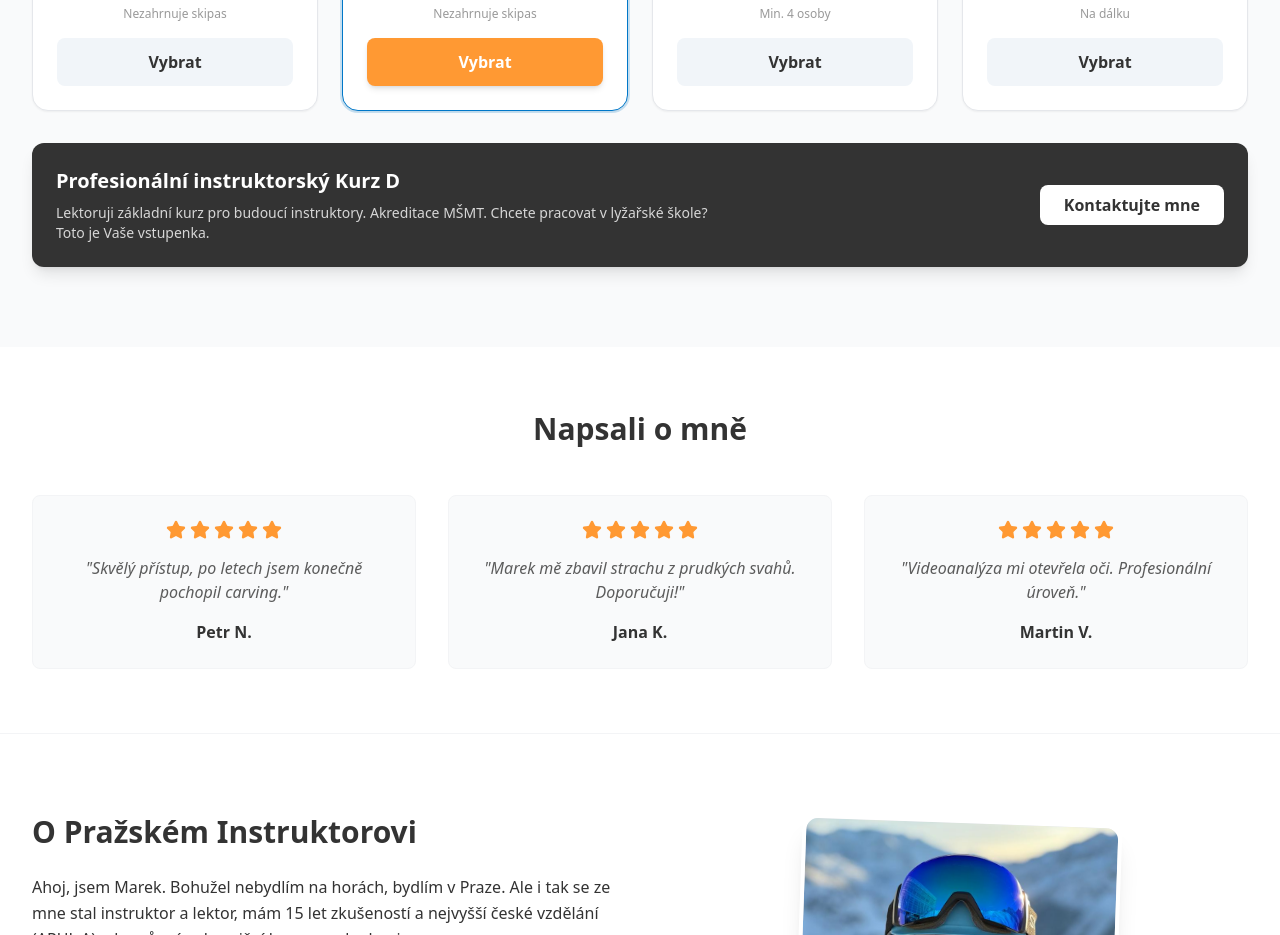
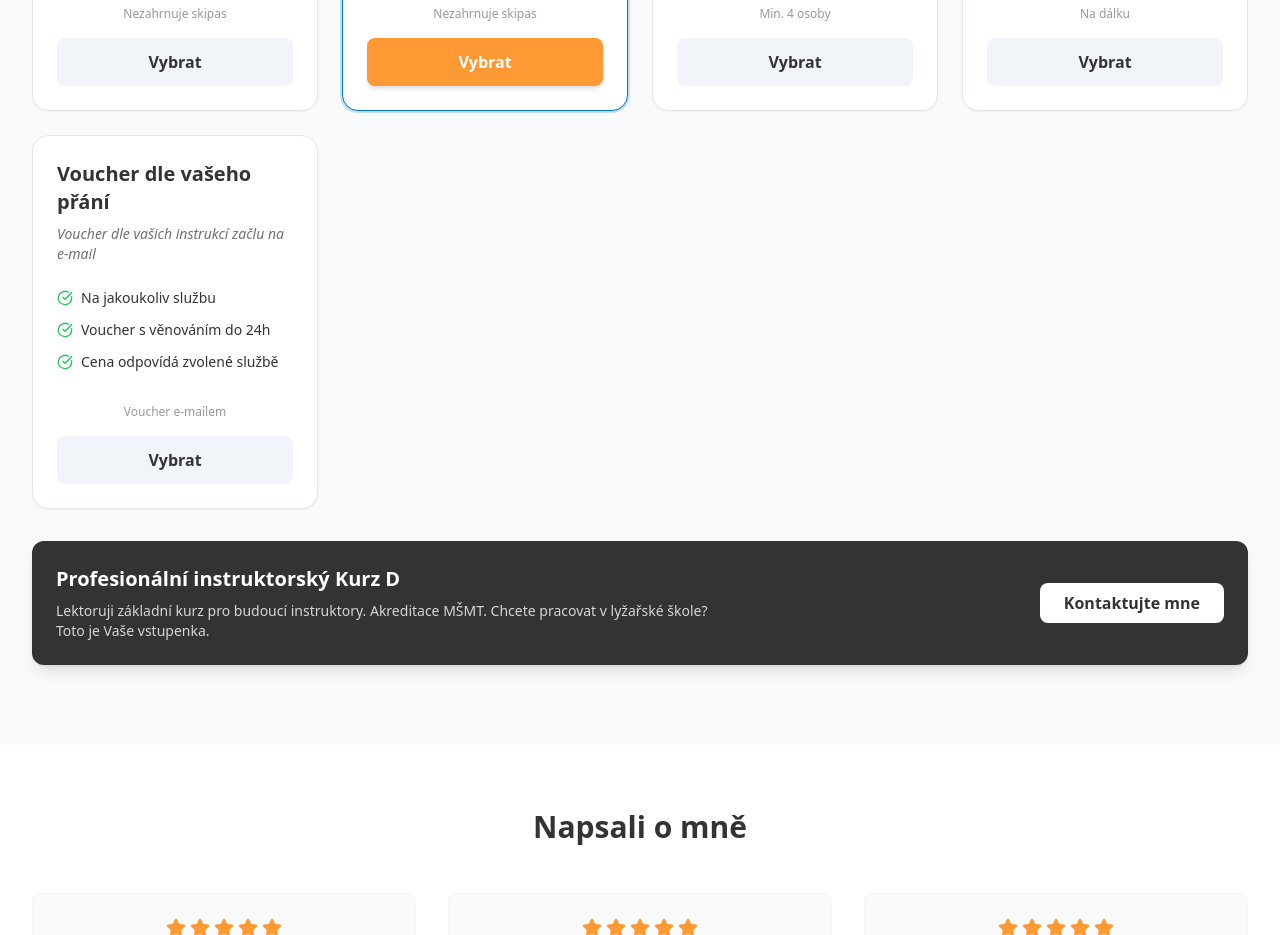
Before and after one commit to Fliperyno69/Fliperyno69.github.io, a plain HTML site: page index.html in a window 1280 px wide. Shown: the part 2580-3515 px from the top of the page. Drawn offline with nearby package versions, Linux system fonts and the light colour scheme.

Commit message:
Update voucher.html

```diff
--- a/index.html
+++ b/index.html
@@ -348,7 +348,32 @@
             Vybrat
           </button>
         </div>
-
+<!-- Voucher dle vašeho přání -->
+        <div class="relative flex flex-col p-6 bg-white rounded-2xl shadow-sm border border-gray-200">
+          <h3 class="text-xl font-bold text-[#333333] mb-2">Voucher dle vašeho přání</h3>
+          <p class="text-[#333333]/70 text-sm mb-6 italic">Voucher dle vašich instrukcí začlu na e-mail</p>
+          <ul class="space-y-3 mb-8 flex-1 text-sm text-[#333333]">
+            <li class="flex items-start">
+              <i data-lucide="check-circle" class="w-4 h-4 text-green-500 mr-2 mt-0.5 flex-shrink-0"></i>
+              <span>Na jakoukoliv službu</span>
+            </li>
+            <li class="flex items-start">
+              <i data-lucide="check-circle" class="w-4 h-4 text-green-500 mr-2 mt-0.5 flex-shrink-0"></i>
+              <span>Voucher s věnováním do 24h</span>
+            </li>
+            <li class="flex items-start">
+              <i data-lucide="check-circle" class="w-4 h-4 text-green-500 mr-2 mt-0.5 flex-shrink-0"></i>
+              <span>Cena odpovídá zvolené službě</span>
+            </li>
+          </ul>
+          <p class="text-xs text-[#333333]/50 mb-4 text-center">Voucher e-mailem</p>
+          <button
+            onclick="scrollToContact('Voucher dle vašeho přání')"
+            class="w-full py-3 rounded-lg font-semibold transition bg-slate-100 text-[#333333] hover:bg-slate-200"
+          >
+            Vybrat
+          </button>
+        </div>
       </div>
 
       <!-- Instruktorský kurz D -->
```
